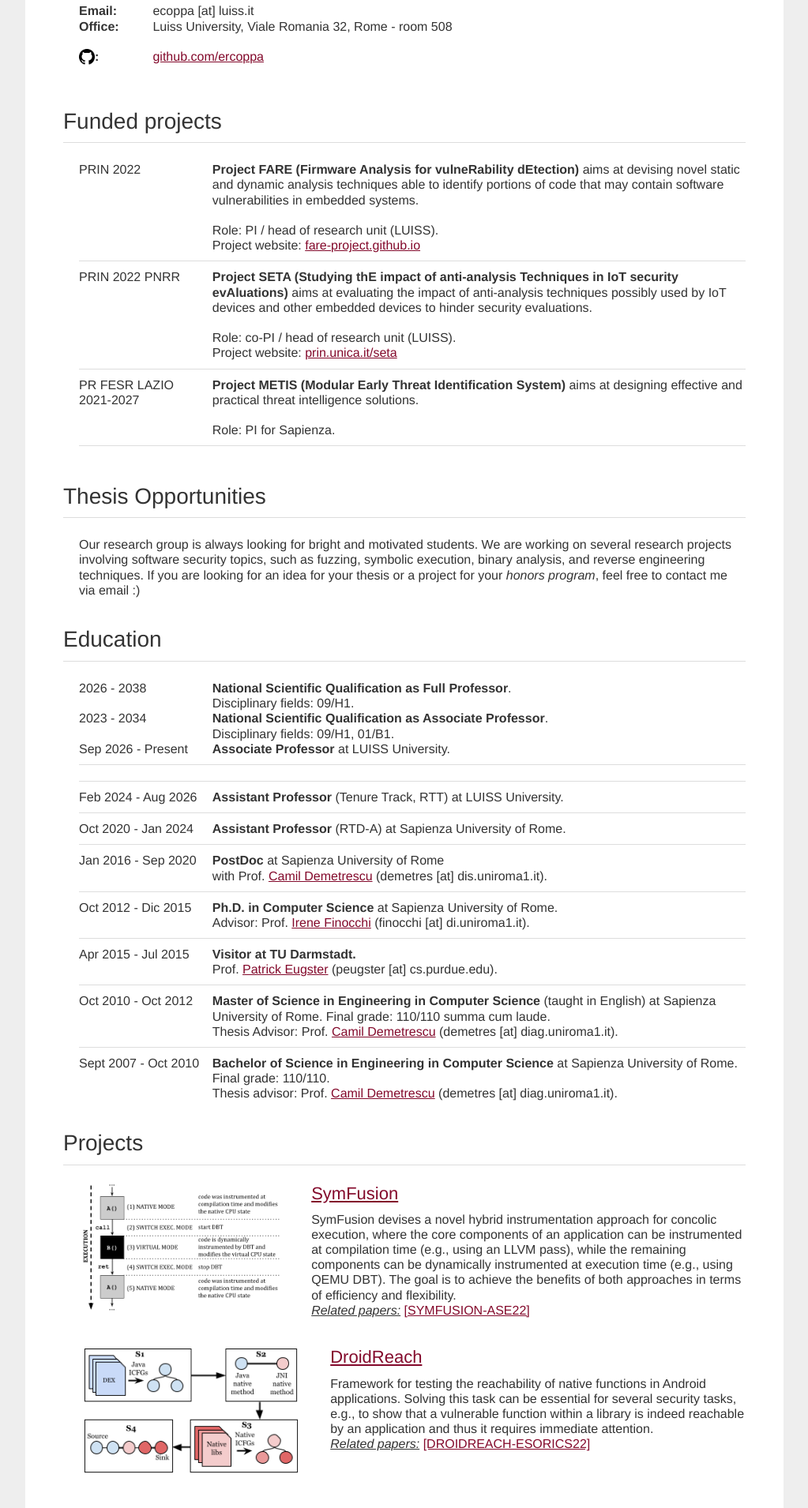
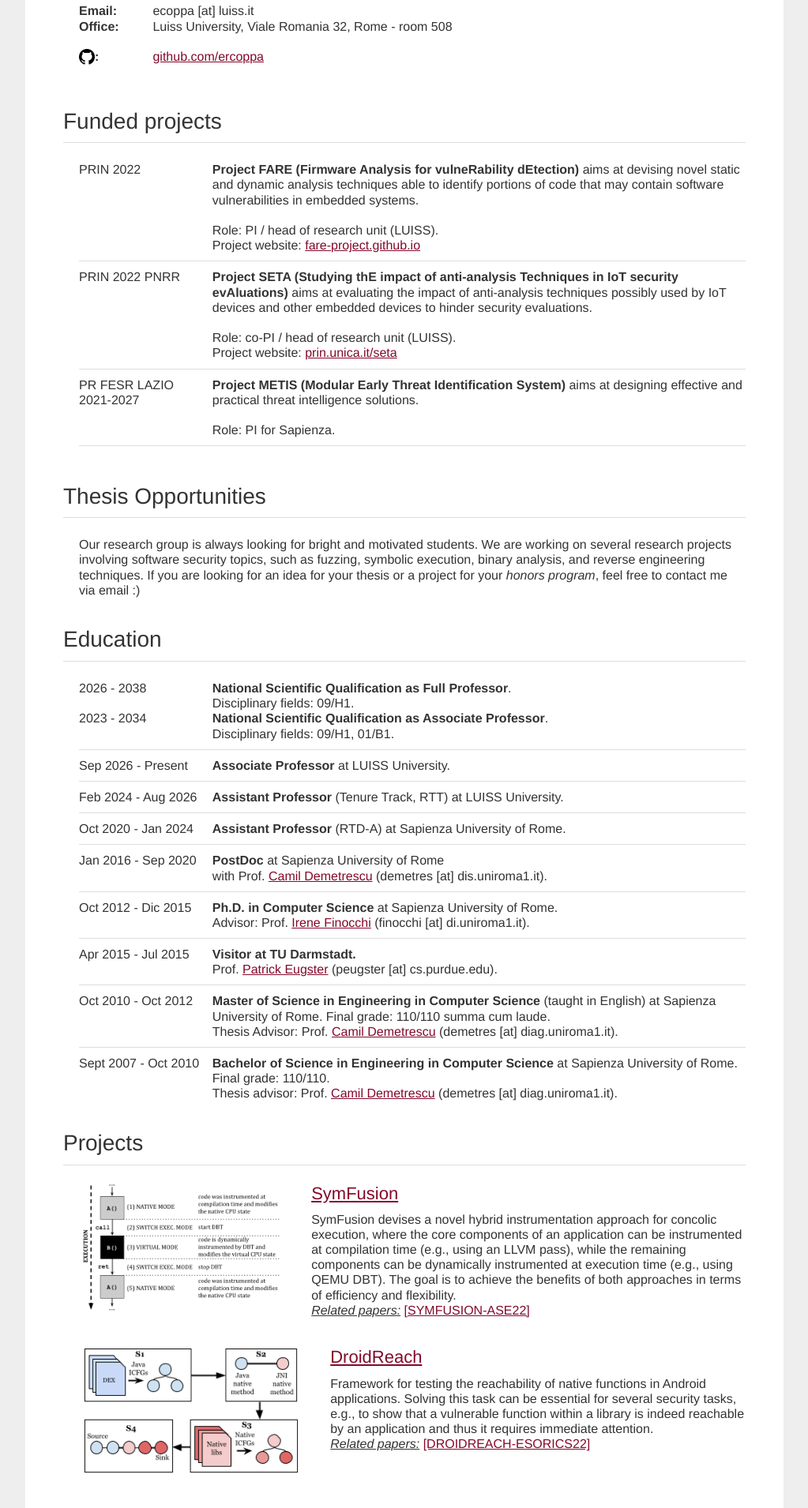
Before and after one commit to ecoppa/ecoppa.github.io, a Jekyll site: the page built from index.html, in a window 1280 px wide. Shown: the part 634-2544 px from the top of the page at 79% size, without its empty margins (128-1151 px from the left). Built offline with Jekyll 4.4.1, drawn with Linux system fonts in a browser that asks for light colours.

Commit message:
Update index.html

```diff
--- a/index.html
+++ b/index.html
@@ -221,20 +221,20 @@ title: Emilio Coppa - Academic Page
 						</div>
 
 						<div style="display:table-row;">
+							<div style="display:table-cell;">
+								<hr style="margin: 10px 0 10px 0;" />
+							</div>
+							<div style="display:table-cell;">
+								<hr style="margin: 10px 0 10px 0;" />
+							</div>
+						</div>
+
+						<div style="display:table-row;">
 							<div style="display:table-cell; width: 20%;">
 								Sep 2026 - Present
 							</div>
 							<div style="display:table-cell;">
 								<b>Associate Professor</b> at LUISS University.
-							</div>
-						</div>
-
-						<div style="display:table-row;">
-							<div style="display:table-cell;">
-								<hr style="margin: 10px 0 10px 0;" />
-							</div>
-							<div style="display:table-cell;">
-								<hr style="margin: 10px 0 10px 0;" />
 							</div>
 						</div>
 
```
